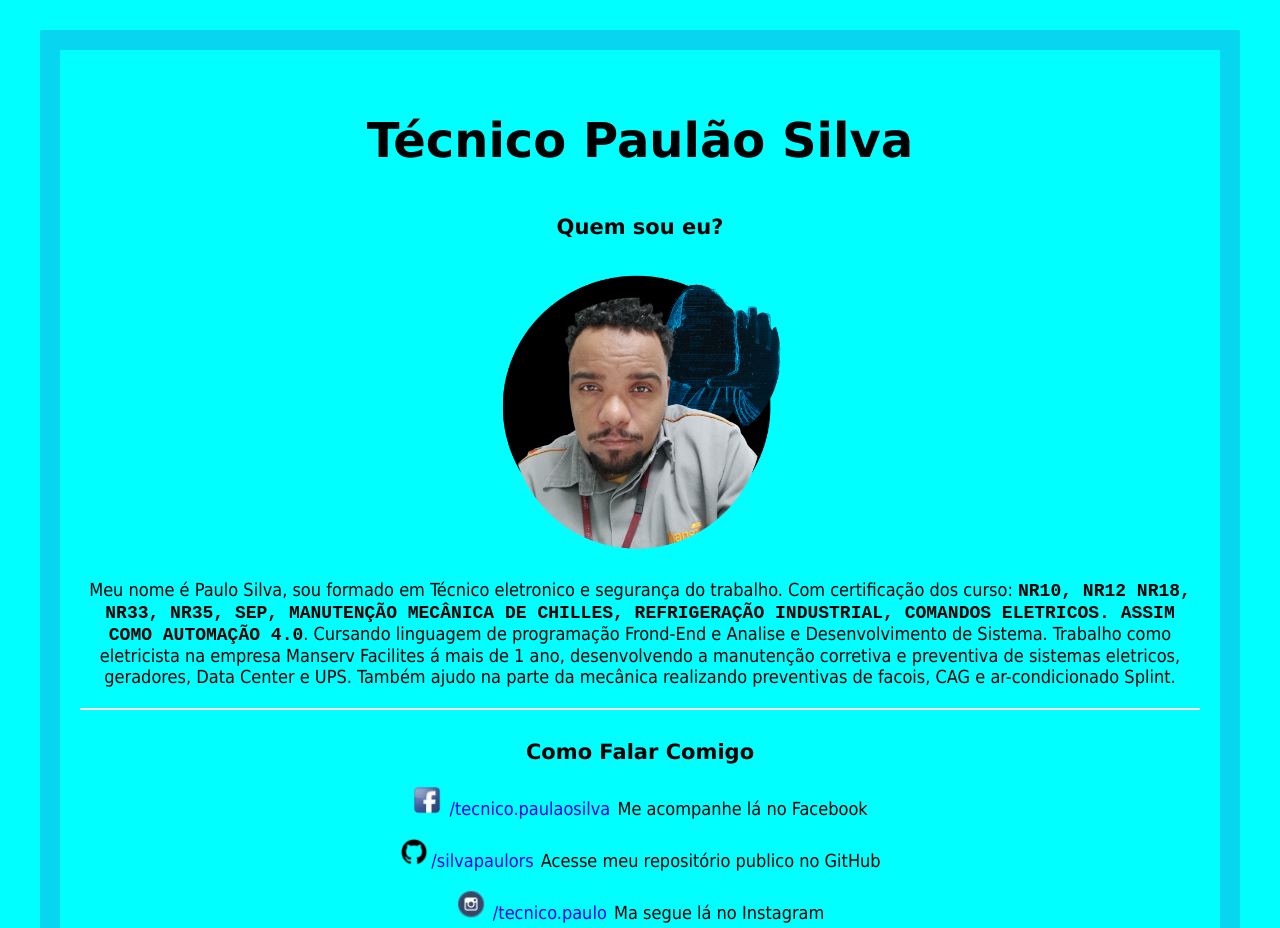
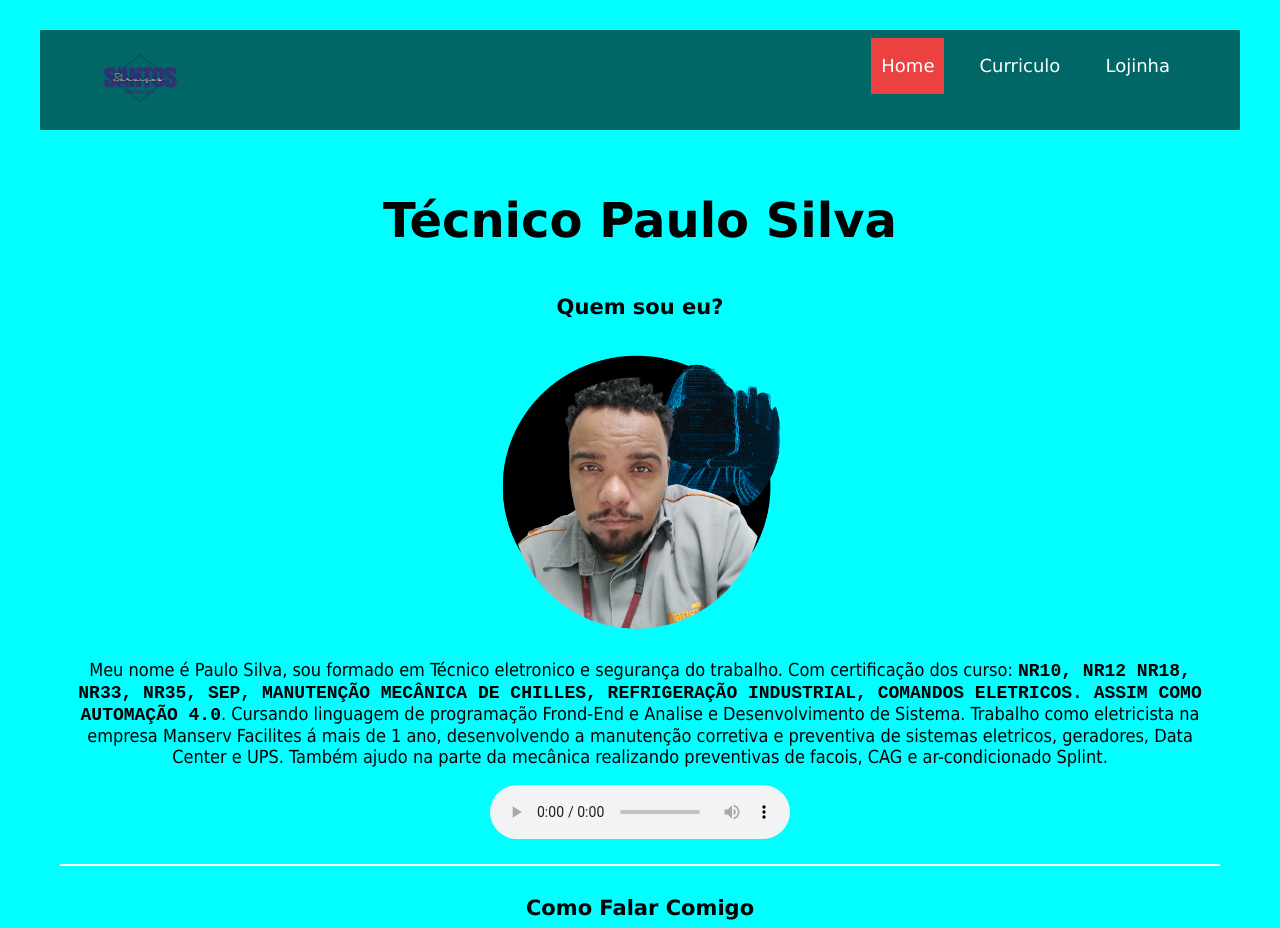
Before and after one commit to silvapaulors/Frond.end, a plain HTML site: page minhas.redes/index.html in a window 1280 px wide. Shown: the top 928 px of the page. Drawn offline with Linux system fonts and the light colour scheme.

Commit message:
Desavio.09
Desavio de videos em link internos e externos.

```diff
--- /dev/null
+++ b/ex.009-videos/css/style.css
@@ -0,0 +1,39 @@
+body {
+    margin-left: 120px;
+    margin-right: 120px;
+    padding-left: 60px;
+    padding-right: 0;
+    background-color: black;
+}
+.logo {
+    font-family: verdana;
+    font-size: 32px;
+    color: white;
+    text-align: center;
+    margin-bottom: 0;
+    padding-bottom: 0;
+}
+.videos {
+    padding: 5px;
+    margin: 5px;
+}
+.internet {
+    font-family: 'Segoe UI', Tahoma, Geneva, Verdana, sans-serif;
+    font-size: 24px;
+    text-align: center;
+    margin-left: 120px;
+    margin-right: 120px;
+    color: white;
+}
+p {
+    font-family: Verdana, Geneva, Tahoma, sans-serif;
+    font-size: 18px;
+    color: white;
+}
+a {
+    text-decoration: none;
+
+}
+.tipo {
+    margin-left: 1000px;
+}
--- a/minhas.redes/estilo.css/estilo.css
+++ b/minhas.redes/estilo.css/estilo.css
@@ -8,10 +8,9 @@ p {
 
 
 }
-DIV {
+.inicio {
     text-align: center;
     padding: 30px 20px;
-    border: 20px solid #08d6f1;
 }
 body {
     background-color: aqua;
@@ -39,3 +38,36 @@ h2 {
     font-size: 21px;
     padding-top: 15px;
 }
+.center {
+    max-width: 1100px;
+    padding: 0 2%;
+    display: flex;
+    margin: 0 auto;
+}
+.menu-container {
+    width: 100%;
+    justify-content: space-between;
+}
+header {
+    background-color: rgba(0,0,0,0.6);
+    margin: 0;
+    padding: 0;
+    box-sizing: border-box;
+    font-family: Verdana, Geneva, Tahoma, sans-serif;
+    padding: 8px 10px;
+}
+
+.menu-container a.active-menu{
+    background-color: #ec4141;
+}
+.menu-container a{
+    color: white;
+    display: inline-block;
+    margin: 0 10px;
+    padding: 8px 10px;
+    line-height: 40px;
+    transition: 0.8s;
+}
+.menu-container a:hover{
+    color: #ec4141;
+}
--- a/minhas.redes/index.html
+++ b/minhas.redes/index.html
@@ -6,25 +6,35 @@
     <meta name="viewport" content="width=device-width, initial-scale=1.0">
     <link rel="stylesheet" href="estilo.css/estilo.css">
     <link rel="shortcut icon" href="imagem/marca.01.png" type="image/x-icon">
-    <title>SOCIAL</title>
+    <title>Técnico Paulo Silva</title>
 </head>
 
 <body>
-    <DIV>
-        <h1>Técnico Paulão Silva</h1>
+    <header>
+        <div class="center menu-container">
+            <div class="logo">
+                    <img src="imagem/marca.01.png" height="80" width="100"  alt="Logo da empresa">
+            </div><!--center menu-container-->
+            <div class="menu">
+                <a class="active-menu" href="">Home</a>
+                <a href="">Curriculo</a>
+                <a href="">Lojinha</a>
+            </div><!--menu-->
+        </div>
+    </header>
+    <div class="inicio">
+        <h1>Técnico Paulo Silva</h1>
         <h2>Quem sou eu?</h2>
         <img src="imagem/marca.03.png" alt="Imagem" height="300" width="300">
         <p>Meu nome é Paulo Silva, sou formado em Técnico eletronico e segurança do trabalho. Com certificação dos curso: <samp>NR10, NR12 NR18, NR33, NR35, SEP, MANUTENÇÃO MECÂNICA DE CHILLES, REFRIGERAÇÃO INDUSTRIAL, COMANDOS ELETRICOS. ASSIM COMO AUTOMAÇÃO 4.0</samp>. Cursando linguagem de programação Frond-End e Analise e Desenvolvimento de Sistema. Trabalho como eletricista na empresa Manserv Facilites á mais de 1 ano, desenvolvendo a manutenção corretiva e preventiva de sistemas eletricos, geradores, Data Center e UPS. Também ajudo na parte da mecânica realizando preventivas de facois, CAG e ar-condicionado Splint. </p>
+        <audio src="audio/AC-DC - Thunderstruck (Official Video) VDownloader.mp3" controls></audio>
 
         <h3>Como Falar Comigo</h3>
         <p><img src="imagem/icon-facebook.png" height="30" width="30" alt="Facebook"><a href="https://www.facebook.com/tecnico.paulaosilva/" target="_blank" rel="external"> /tecnico.paulaosilva</a> Me acompanhe lá no Facebook</p>
         <p><img src="imagem/icon-github.png" height="30" width="30" alt="github"><a href="https://github.com/silvapaulors" target="_blank" rel="external">/silvapaulors</a> Acesse meu repositório publico no GitHub</p>
         <p><img src="imagem/icon-instagram.png" height="30" width="30" alt="Instagram"> <a href="https://www.instagram.com/tecnico.paulo/" target="_blank" rel="external">/tecnico.paulo</a> Ma segue lá no Instagram </p>
 
-
-
-
-    </DIV>
+    </div><!--inicio-->
 </body>
 
 </html>
```
Also changed, not shown: ex.009-videos/index.html (added, +28 -0 lines), ex.009-videos/pag.02.html (added, +19 -0 lines), ex.009-videos/pag.03.html (added, +19 -0 lines), ex.009-videos/pag.04.html (added, +20 -0 lines), ex.009-videos/pag.05.html (added, +19 -0 lines), teste/index.html (added, +26 -0 lines), ex.009-videos/imagem/harck.png (added), ex.009-videos/imagem/icon.videos.png (added), ex.009-videos/imagem/icon.voltar.png (added), ex.009-videos/imagem/javascript.png (added), ex.009-videos/imagem/logo.paulo.png (added), ex.009-videos/imagem/seja.programador.png (added), ex.009-videos/imagem/thumb-html.png (added), ex.009-videos/imagem/voltar.png (added), 1 other file.
